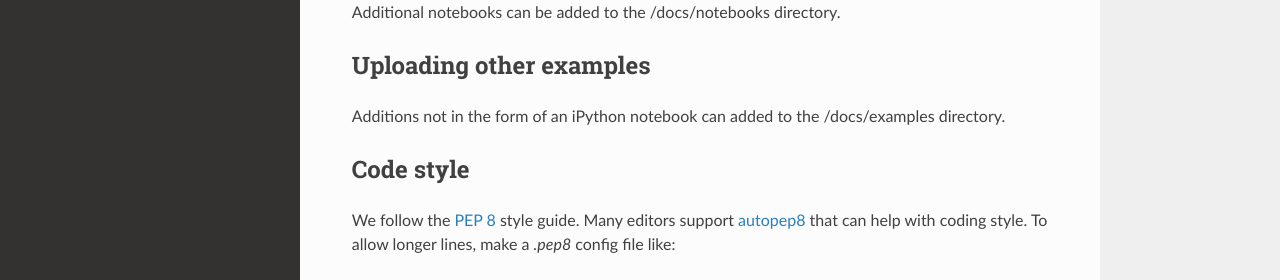
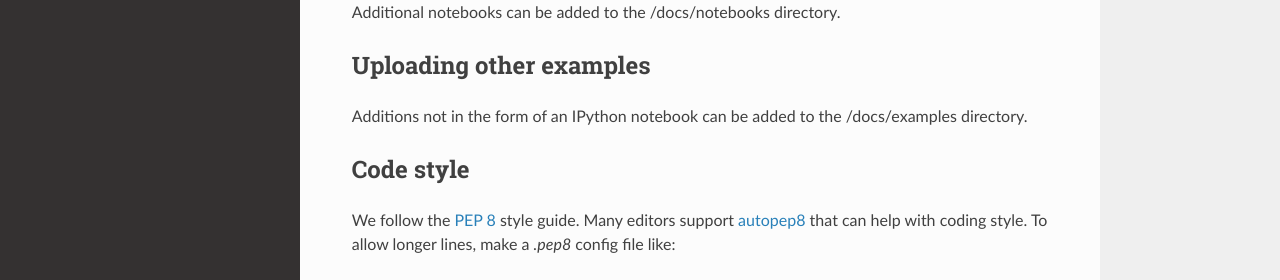
Before and after one commit to QuTech-Delft/quantum-inspire-examples, a Sphinx documentation site: the page built from docs/contributing.rst, in a window 1280 px wide and 1232 px high. Shown: the part 503-783 px from the top of the window. Built offline with Sphinx 7.4.7 and the Read the Docs theme 2.0.0, drawn with Linux system fonts in a browser that asks for light colours.

Commit message:
[SDS-NNN] Minor improvements

```diff
--- a/docs/contributing.rst
+++ b/docs/contributing.rst
@@ -21,7 +21,7 @@
 Uploading other examples
 ------------------------
 
-Additions not in the form of an iPython notebook can added to the /docs/examples directory.
+Additions not in the form of an IPython notebook can be added to the /docs/examples directory.
 
 Code style
 ----------
--- a/docs/index.rst
+++ b/docs/index.rst
@@ -3,7 +3,7 @@
 
 Hello, and welcome to the Quantum Inspire Examples.
 
-The examples mainly consist of iPython notebooks and python scripts.
+The examples mainly consist of IPython notebooks and python scripts.
 
 Documentation
 =============
--- a/docs/introduction.rst
+++ b/docs/introduction.rst
@@ -3,7 +3,7 @@
 
 Welcome to the Quantum Inspire Examples. This introduction will shortly introduce the repository, and it will guide you through the structure, installation process and how to contribute. We look forward to working with you!
 
-The Quantum Inspire Examples consist of a number of iPython notebooks and python scripts with a diverse set of
+The Quantum Inspire Examples consist of a number of IPython notebooks and python scripts with a diverse set of
 Quantum algorithms that illustrate the possibilities of the Quantum Inspire platform to run more complex algorithms.
 The Quantum Inspire examples make use of:
 
@@ -75,7 +77,7 @@
 
     jupyter notebook --notebook-dir="docs/notebooks"
 
-and select an ipython notebook (file with extension ``ipynb``) to run from one of the directories.
+and select an IPython notebook (file with extension ``ipynb``) to run from one of the directories.
 
 Configure your token credentials for Quantum Inspire
 ----------------------------------------------------
```
Also changed, not shown: other parts of docs/introduction.rst (+2 -0 lines), CONTRIBUTING.md (+1 -1 lines), README.md (+3 -3 lines), docs/notebooks/classifier_example/classification_example1_2_data_points.ipynb, docs/notebooks/classifier_example/classification_example2_4_data_points.ipynb, docs/notebooks/classifier_example/classification_example3_4_features.ipynb, docs/notebooks/example_projectq.ipynb, 1 other file.
